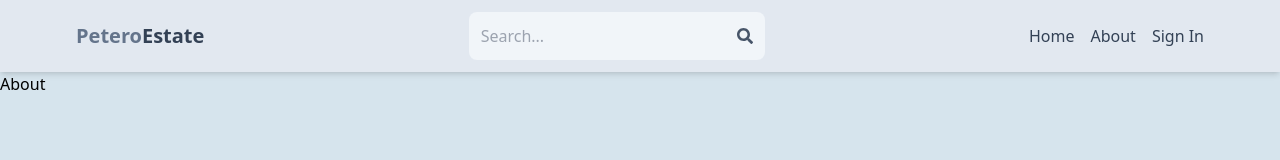
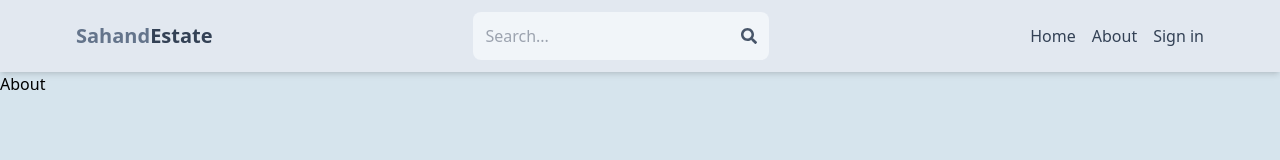
Before and after one commit to vincentkims49/cals-estate, a React (Vite) app in the folder client/: page /about in a window 1280 px wide. Shown: the top 160 px of the page. Built offline with nearby package versions, Linux system fonts and the light colour scheme; no server answers.

Commit message:
Update Header

```diff
--- a/client/src/App.jsx
+++ b/client/src/App.jsx
@@ -5,6 +5,7 @@ import SignUp from "./pages/SignUp";
 import About from "./pages/About";
 import Profile from "./pages/Profile";
 import Header from "./components/Header";
+import PrivateRoute from "./components/PrivateRoute";
 
 export default function App() {
   return (
@@ -15,7 +16,9 @@ export default function App() {
         <Route path="/sign-in" element={<SignIn />} />
         <Route path="sign-up" element={<SignUp />} />
         <Route path="/about" element={<About />} />
-        <Route path="/profile" element={<Profile />} />
+        <Route element={<PrivateRoute />}>
+          <Route path="/profile" element={<Profile />} />
+        </Route>
       </Routes>
     </BrowserRouter>
   );
--- a/client/src/components/Header.jsx
+++ b/client/src/components/Header.jsx
@@ -1,42 +1,72 @@
-import { FaSearch } from "react-icons/fa";
-import { Link } from "react-router-dom";
-("react-router-dom");
+import { FaSearch } from 'react-icons/fa';
+import { Link, useNavigate } from 'react-router-dom';
+import { useSelector } from 'react-redux';
+import { useEffect, useState } from 'react';
 
 export default function Header() {
+  const { currentUser } = useSelector((state) => state.user);
+  const [searchTerm, setSearchTerm] = useState('');
+  const navigate = useNavigate();
+  const handleSubmit = (e) => {
+    e.preventDefault();
+    const urlParams = new URLSearchParams(window.location.search);
+    urlParams.set('searchTerm', searchTerm);
+    const searchQuery = urlParams.toString();
+    navigate(`/search?${searchQuery}`);
+  };
+
+  useEffect(() => {
+    const urlParams = new URLSearchParams(location.search);
+    const searchTermFromUrl = urlParams.get('searchTerm');
+    if (searchTermFromUrl) {
+      setSearchTerm(searchTermFromUrl);
+    }
+  }, [location.search]);
   return (
-    <header className="bg-slate-200 shadow-md ">
-      <div className=" flex justify-between items-center max-w-6xl mx-auto p-3">
-        <Link to="/">
-          <h1 className="font-bold text-sm sm:text-xl flex flex-wrap ">
-            <span className="text-slate-500">Petero</span>
-            <span className="text-slate-700">Estate</span>
+    <header className='bg-slate-200 shadow-md'>
+      <div className='flex justify-between items-center max-w-6xl mx-auto p-3'>
+        <Link to='/'>
+          <h1 className='font-bold text-sm sm:text-xl flex flex-wrap'>
+            <span className='text-slate-500'>Sahand</span>
+            <span className='text-slate-700'>Estate</span>
           </h1>
         </Link>
-
-        <form className="bg-slate-100 p-3 rounded-lg flex items-center">
+        <form
+          onSubmit={handleSubmit}
+          className='bg-slate-100 p-3 rounded-lg flex items-center'
+        >
           <input
-            type="text"
-            placeholder="Search..."
-            className="bg-transparent focus:outline-none w-24 sm:w-64"
+            type='text'
+            placeholder='Search...'
+            className='bg-transparent focus:outline-none w-24 sm:w-64'
+            value={searchTerm}
+            onChange={(e) => setSearchTerm(e.target.value)}
           />
-          <FaSearch className="text-slate-600" />
+          <button>
+            <FaSearch className='text-slate-600' />
+          </button>
         </form>
-        <ul className="flex gap-4">
-          <Link to="/">
-            <li className="hidden cursor-pointer sm:inline text-slate-700 hover:text-red-700 ">
+        <ul className='flex gap-4'>
+          <Link to='/'>
+            <li className='hidden sm:inline text-slate-700 hover:underline'>
               Home
             </li>
           </Link>
-          <Link to="about">
-            {" "}
-            <li className="hidden cursor-pointer sm:inline text-slate-700 hover:text-red-700">
+          <Link to='/about'>
+            <li className='hidden sm:inline text-slate-700 hover:underline'>
               About
             </li>
           </Link>
-          <Link to="sign-in">
-            <li className=" cursor-pointer sm:inline text-slate-700 hover:text-red-700">
-              Sign In
-            </li>
+          <Link to='/profile'>
+            {currentUser ? (
+              <img
+                className='rounded-full h-7 w-7 object-cover'
+                src={currentUser.avatar}
+                alt='profile'
+              />
+            ) : (
+              <li className=' text-slate-700 hover:underline'> Sign in</li>
+            )}
           </Link>
         </ul>
       </div>
--- /dev/null
+++ b/client/src/components/PrivateRoute.jsx
@@ -0,0 +1,7 @@
+import { useSelector } from 'react-redux';
+import { Outlet, Navigate } from 'react-router-dom';
+
+export default function PrivateRoute() {
+  const { currentUser } = useSelector((state) => state.user);
+  return currentUser ? <Outlet /> : <Navigate to='/sign-in' />;
+}
```
